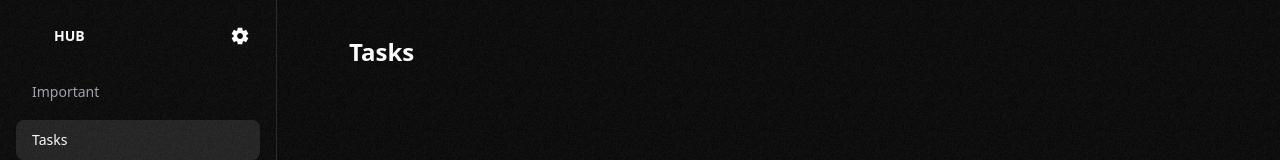
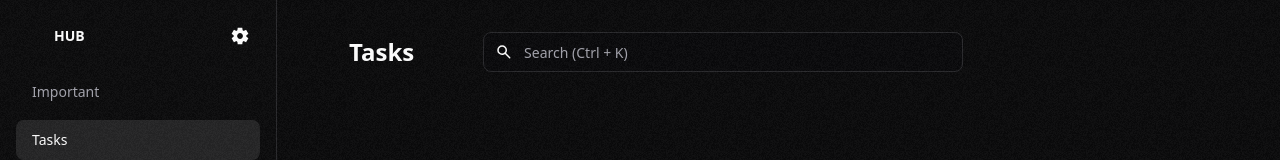
Before and after one commit to psoglav/aspiryx-todo, a React (Vite) app: page / in a window 1280 px wide. Shown: the top 160 px of the page. Built offline with nearby package versions, Linux system fonts and the light colour scheme; some icons are missing.

Commit message:
feat: add search input to ListHeader

```diff
--- a/src/components/list.tsx
+++ b/src/components/list.tsx
@@ -31,7 +31,7 @@ import {
 import { Input } from '@/components/ui/input'
 import { Button } from "@/components/ui/button"
 import { List } from "@/types";
-import { Reorder, useDragControls, useMotionValue } from "framer-motion";
+import { Reorder, motion, useDragControls, useMotionValue } from "framer-motion";
 import { ContentEditable } from "./content-editable";
 
 export const CreateList = () => {
@@ -185,7 +185,7 @@ export const ListHeader = () => {
   }
 
   return (
-    <div className="flex justify-between gap-2 p-4 pt-8 md:px-6 lg:px-16">
+    <div className="flex items-center justify-between gap-4 p-4 pt-8 md:px-6 lg:px-16">
       <ContentEditable
         className='w-max rounded-lg px-2 py-1 text-2xl font-semibold outline-none transition-colors hover:bg-foreground/10 focus:bg-foreground/10'
         value={title}
@@ -193,6 +193,13 @@ export const ListHeader = () => {
         onChange={onChange}
       />
 
+      <div className="flex grow justify-center">
+        <motion.div layout className="max-w-[480px] grow">
+          <Input icon="material-symbols:search-rounded" placeholder="Search (Ctrl + K)" />
+        </motion.div>
+      </div>
+
+      <div className="flex justify-end lg:max-w-48 lg:grow">
         <DropdownMenu>
           <DropdownMenuTrigger asChild>
             <Button size='icon' variant='ghost'>
@@ -233,5 +240,6 @@ export const ListHeader = () => {
           </DropdownMenuContent>
         </DropdownMenu>
       </div>
+    </div>
   )
 }
```
Lines whose indentation alone changed are shown as unchanged.
